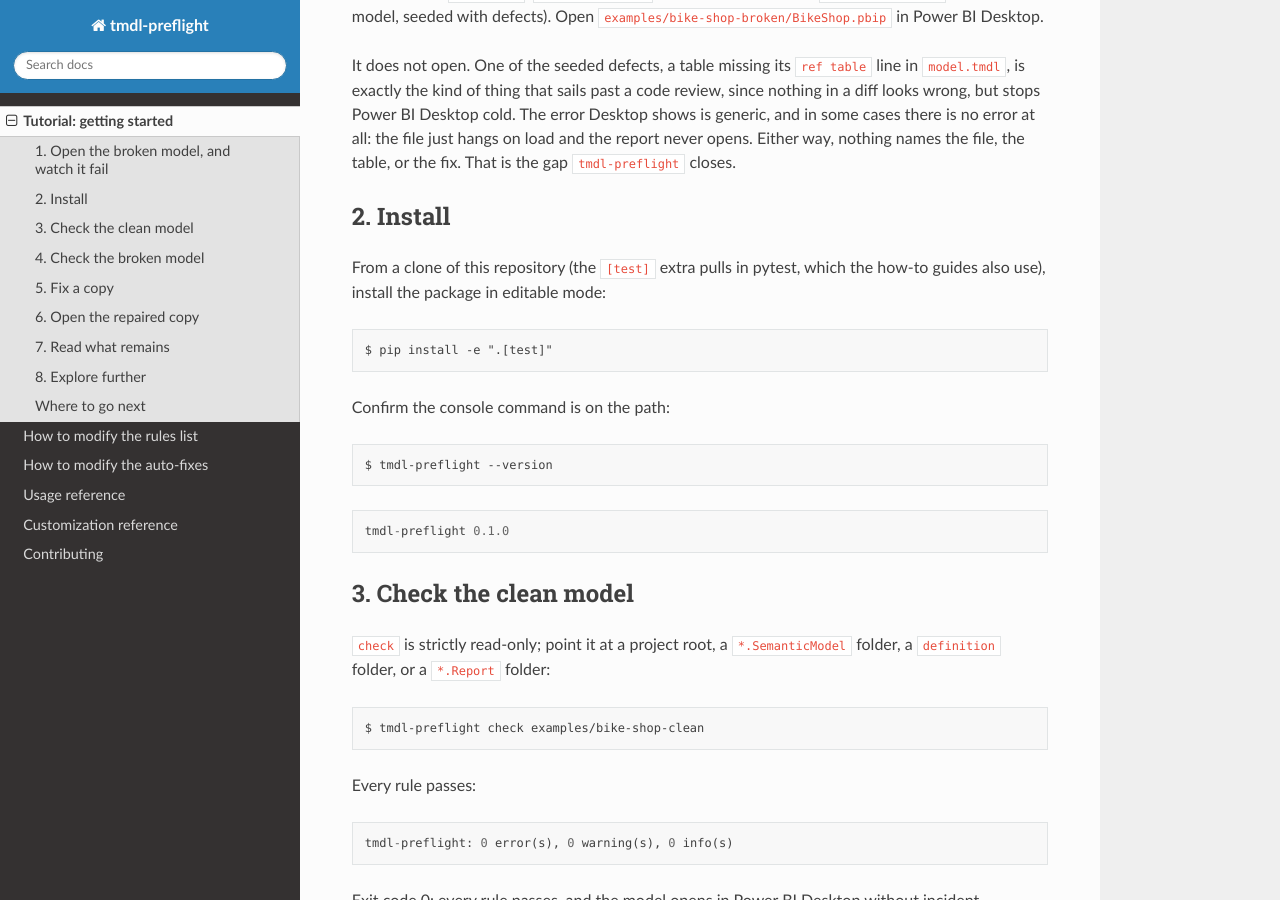
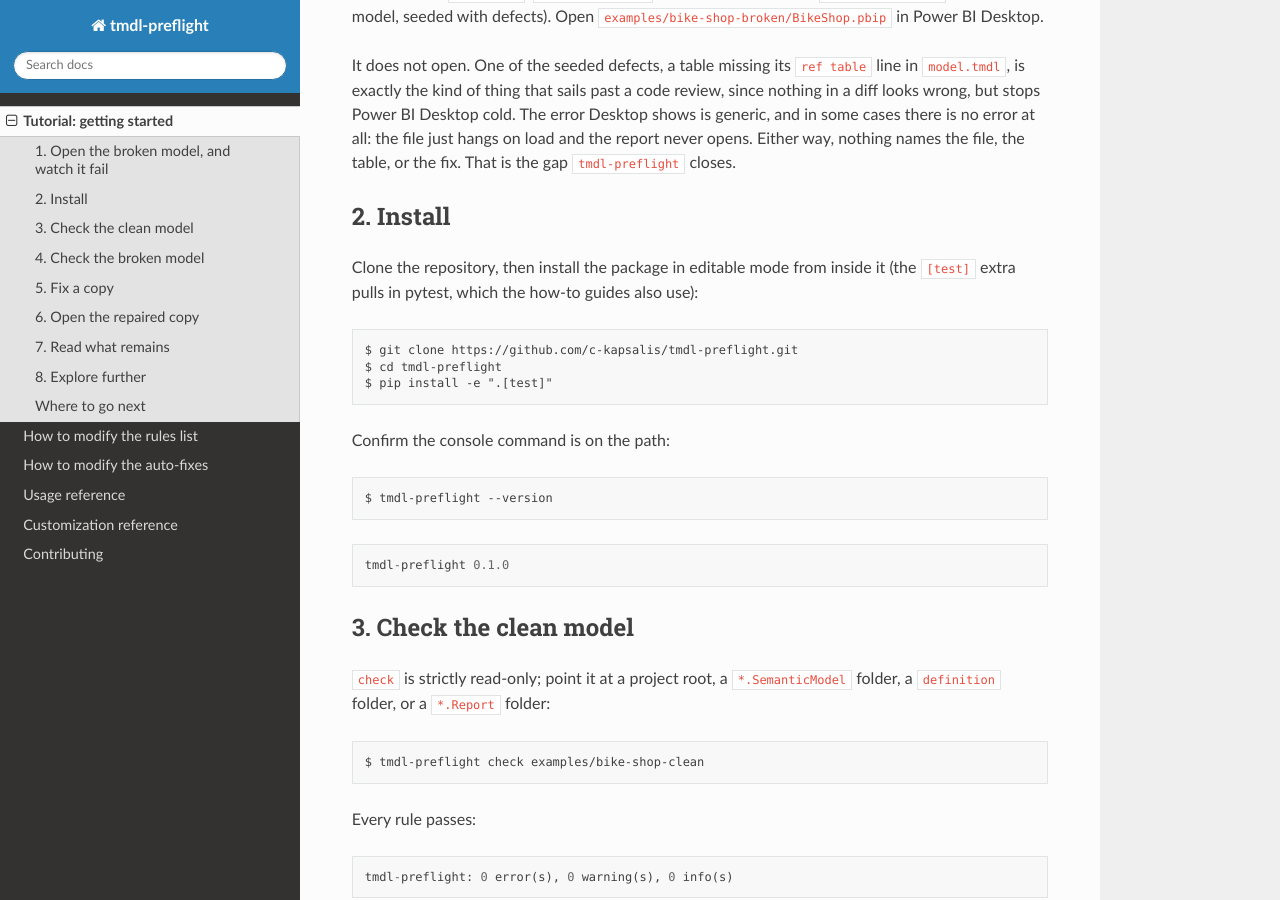
Before and after one commit to C-Kapsalis/tmdl-preflight-documentation, a Sphinx documentation site: the page built from docs/tutorials/getting-started.rst, in a window 1280 px wide and 900 px high, scrolled down 405 px. Built offline with Sphinx 7.4.7 and the Read the Docs theme 3.1.0, drawn with Linux system fonts in a browser that asks for light colours.

Commit message:
Add the missing git clone step to the getting-started tutorial

```diff
--- a/docs/tutorials/getting-started.rst
+++ b/docs/tutorials/getting-started.rst
@@ -29,12 +29,14 @@
 2. Install
 -------------
 
-From a clone of this repository (the ``[test]`` extra pulls in pytest,
-which the how-to guides also use), install the package in editable
-mode:
+Clone the repository, then install the package in editable mode from
+inside it (the ``[test]`` extra pulls in pytest, which the how-to
+guides also use):
 
 ::
 
+    $ git clone https://github.com/c-kapsalis/tmdl-preflight.git
+    $ cd tmdl-preflight
     $ pip install -e ".[test]"
 
 Confirm the console command is on the path:
```
